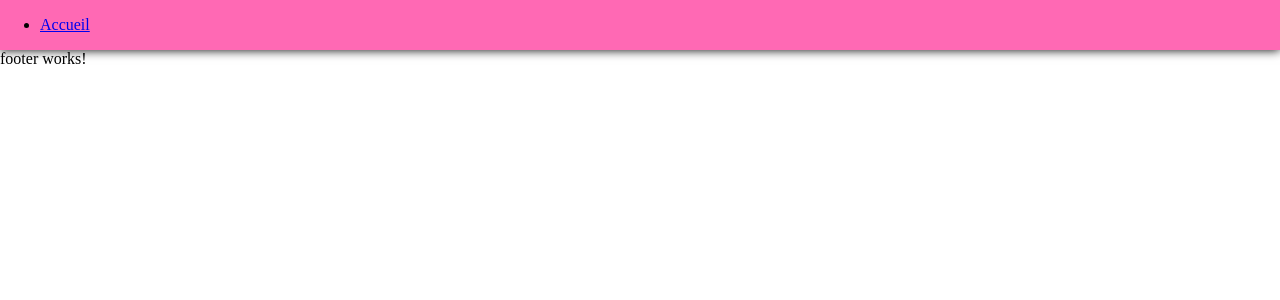
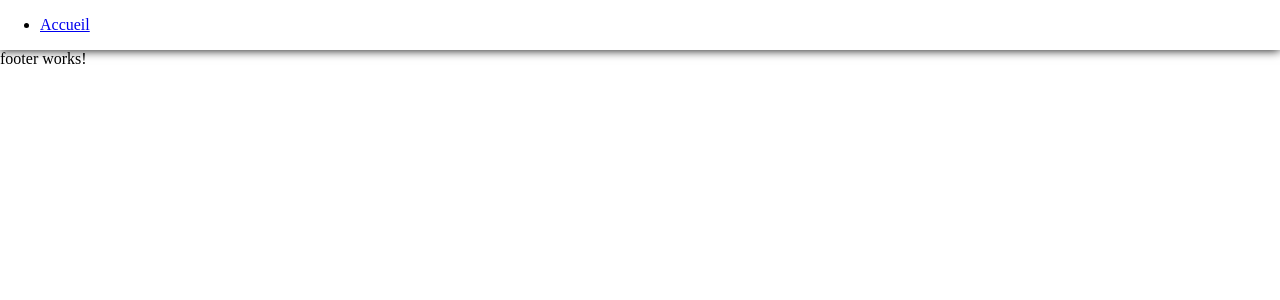
Before and after one commit to marie-aure/elba-frontend, an Angular app: page /accueil in a window 1280 px wide. Shown: the top 300 px of the page. Built offline with nearby package versions, Linux system fonts and the light colour scheme.

Commit message:
[V1.0.0] color navbar

```diff
--- a/src/app/header/header.component.less
+++ b/src/app/header/header.component.less
@@ -1,5 +1,5 @@
 .navbar {
-    background-color: hotpink;
+    background-color: white;
     box-shadow: 0px 0px 10px;
     width: 100%;
     margin: 0;
```
